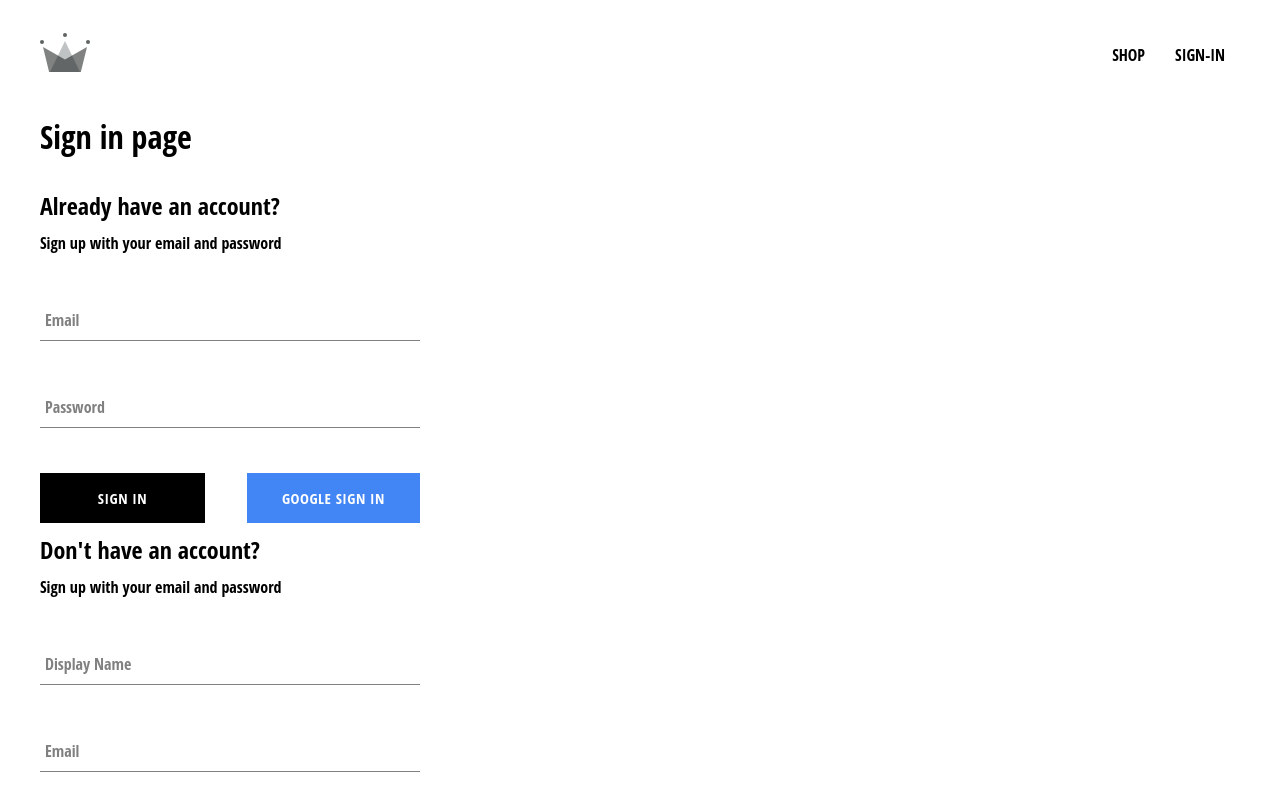
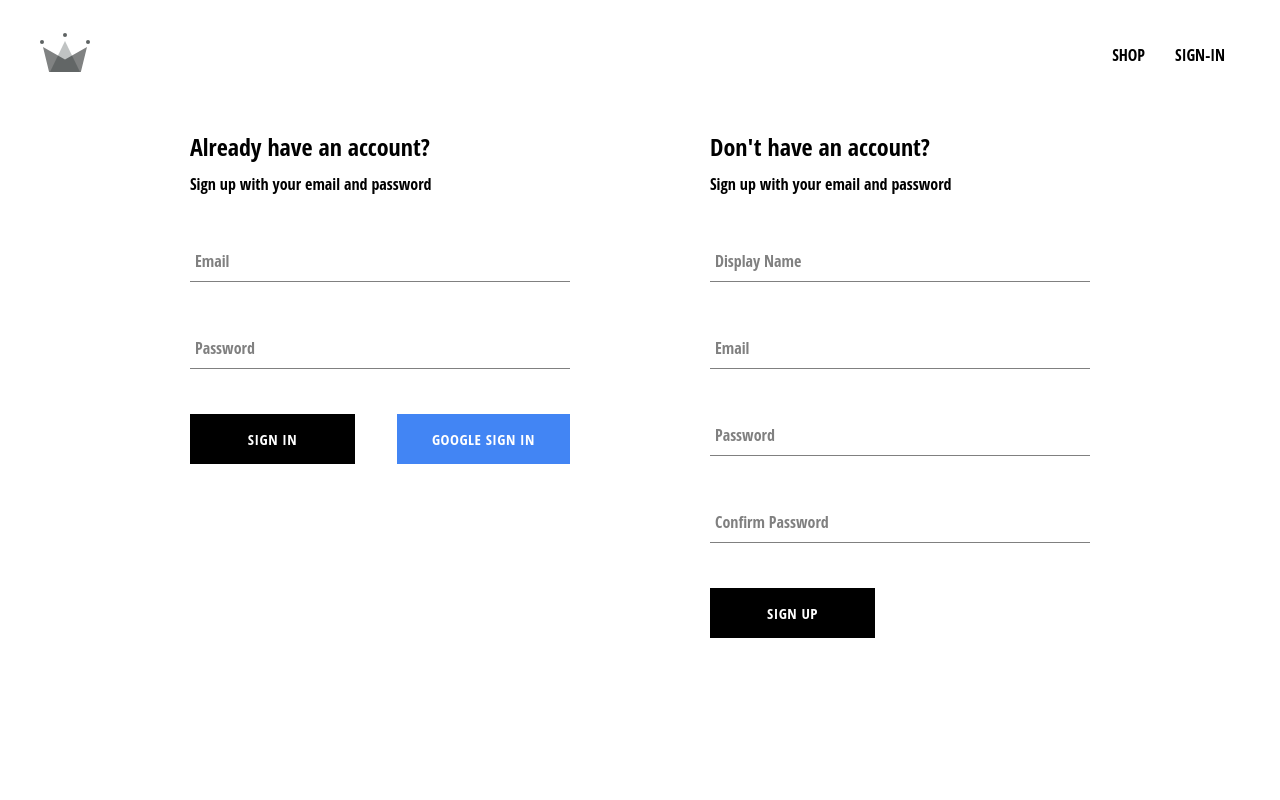
Before and after one commit to jdietrich11/newCrwnClothingW-redux, a React (Create React App) app: page /auth in a window 1280 px wide. Shown: the top 800 px of the page. Built offline with nearby package versions, Linux system fonts and the light colour scheme.

Commit message:
styled authentication page

```diff
--- a/src/components/sign-in/sing-in.jsx
+++ b/src/components/sign-in/sing-in.jsx
@@ -37,7 +37,16 @@
       resetFormfields();
       console.log(res);
     } catch (err) {
-      console.error(err);
+      switch (err.code) {
+        case "auth/wrong-password":
+          alert("wrong password");
+          break;
+        case "auth/user-not-found":
+          alert("No user associated with this email");
+          break;
+        default:
+          console.error(err);
+      }
     }
   };
 
@@ -69,7 +78,7 @@
         />
         <div className="buttons-container">
           <Button type="submit">Sign In</Button>
-          <Button buttonType="google" onClick={singInWithGoogle}>
+          <Button type="button" buttonType="google" onClick={singInWithGoogle}>
             Google sign in
           </Button>
         </div>
--- /dev/null
+++ b/src/routes/authentication/auth.scss
@@ -0,0 +1,6 @@
+.authentication-container {
+  display: flex;
+  justify-content: space-between;
+  width: 900px;
+  margin: 30px auto;
+}
--- a/src/routes/authentication/authentication.jsx
+++ b/src/routes/authentication/authentication.jsx
@@ -3,10 +3,11 @@
 import SignInForm from "../../components/sign-in/sing-in";
 import SignUpForm from "../../components/sign-up/sign-up";
 
+import "./auth.scss";
+
 const Authentication = () => {
   return (
-    <div>
-      <h1>Sign in page</h1>
+    <div className="authentication-container">
       <SignInForm />
       <SignUpForm />
     </div>
```
